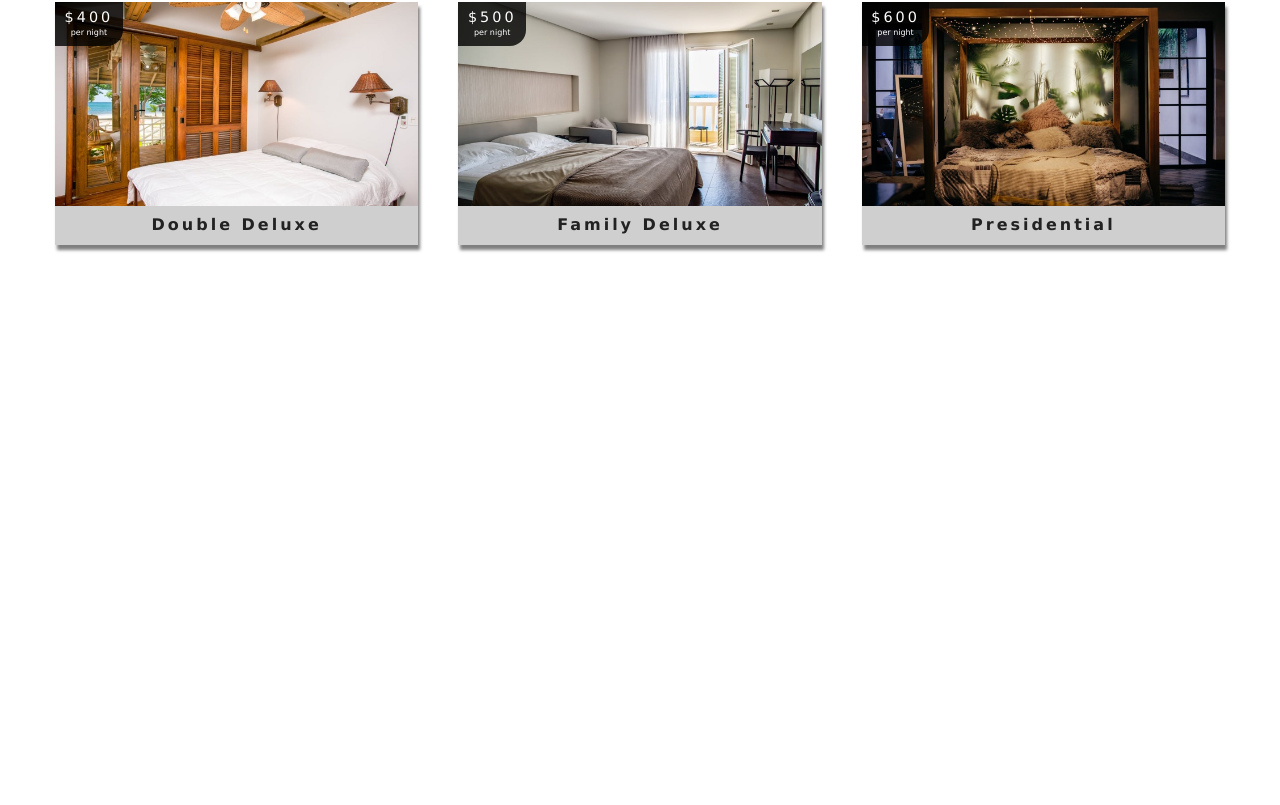
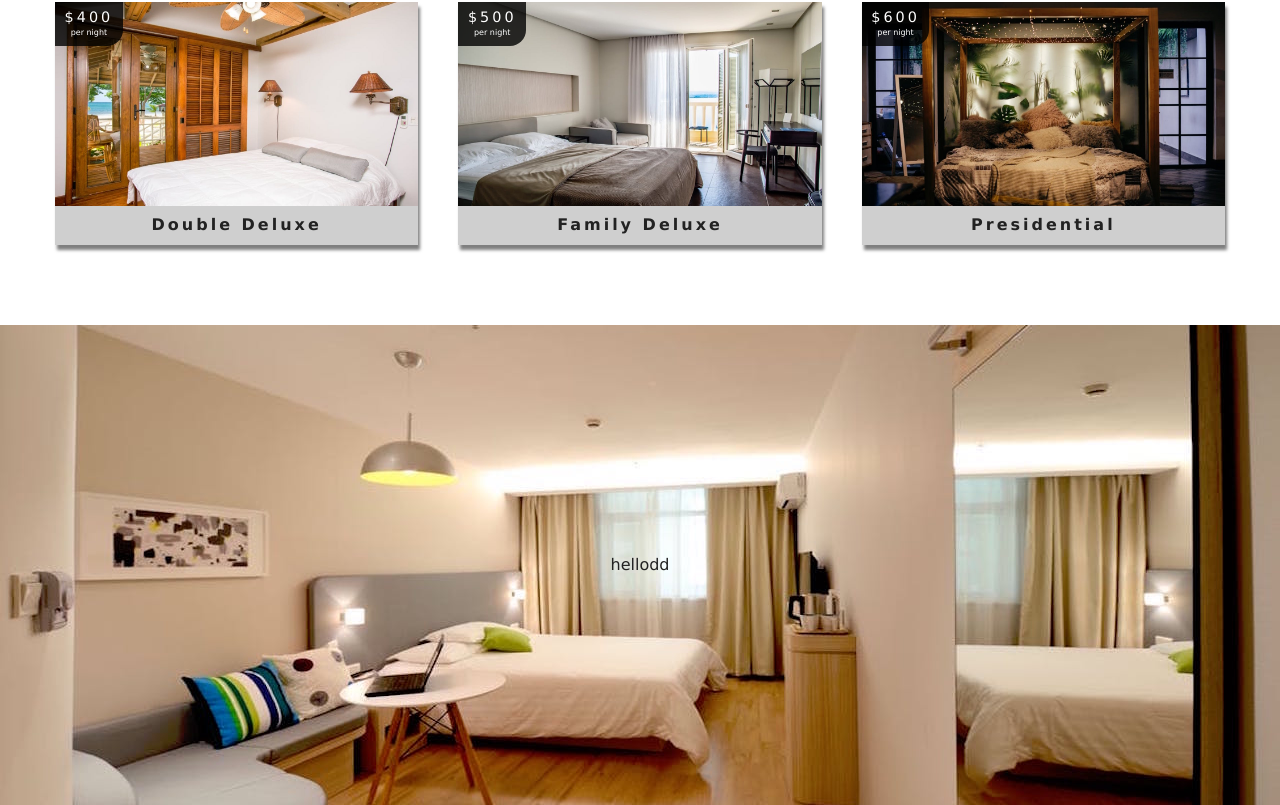
Before and after one commit to donmikoa/Resort-React-Web-App, a React (Create React App) app: page / in a window 1280 px wide. Shown: the part 1504-2309 px from the top of the page. Before the commit the page ends 1829 px from the top, so only its background shows below. Built offline with nearby package versions, Linux system fonts and the light colour scheme.

Commit message:
Building up more components.

```diff
--- a/src/pages/Home.js
+++ b/src/pages/Home.js
@@ -4,6 +4,7 @@ import Banner from '../components/Banner';
 import { Link } from 'react-router-dom';
 import Services from '../components/Services';
 import FeaturedRooms from '../components/FeaturedRooms';
+import Button from "../components/StyledHero";
 
 
 export default function Home() {
@@ -21,7 +22,7 @@ export default function Home() {
 			</Hero>
 			<Services />
 			<FeaturedRooms />
-
+			<Button>hellodd</Button>
 		</>
 	);
 }
```
